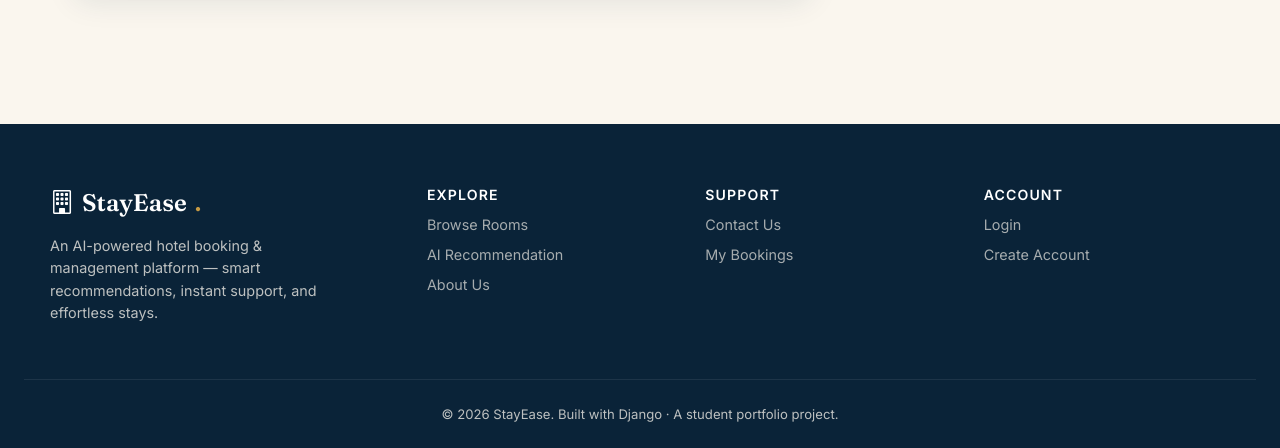
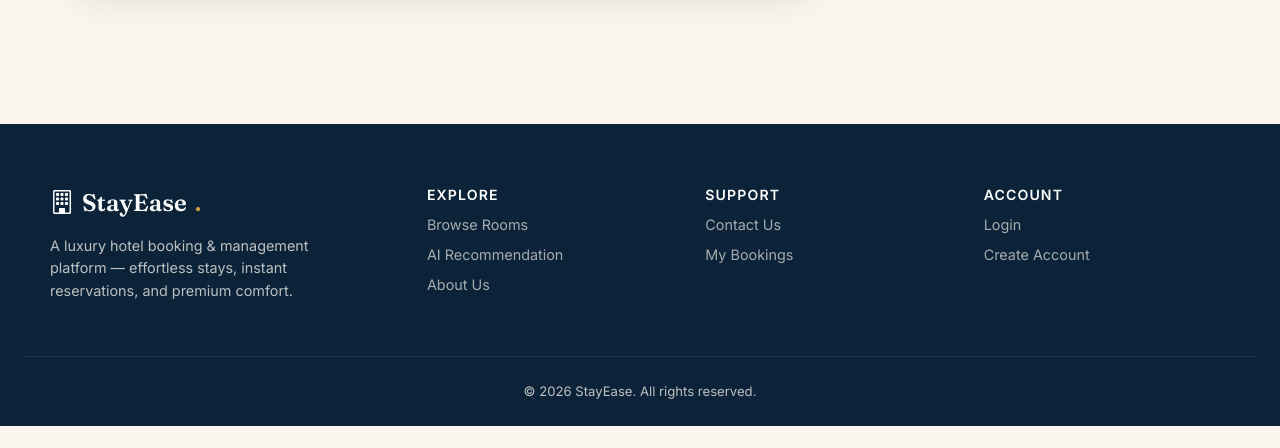
Before and after one commit to krishnapatidar2805/StayEase, a Django app: page /accounts/dashboard/ in a window 1280 px wide. Shown: the part 1715-2163 px from the top of the page. After the commit the page ends 2141 px from the top, so only its background shows below. Run offline with Django 5.2, Linux system fonts and the light colour scheme; a user stored in the database is signed in; data comes from the database, SQL or seed files in the repository; data that the repository does not hold is empty.

Commit message:
Removed AI-Powered branding completely

```diff
--- a/StayEase/core/context_processors.py
+++ b/StayEase/core/context_processors.py
@@ -2,7 +2,7 @@ def site_context(request):
     """Global template variables available on every page."""
     context = {
         'SITE_NAME': 'StayEase',
-        'SITE_TAGLINE': 'AI-Powered Hotel Booking & Management',
+        'SITE_TAGLINE': 'Hotel Booking & Management',
     }
 
     if getattr(request, 'user', None) and request.user.is_authenticated and request.user.is_staff:
--- a/StayEase/templates/base.html
+++ b/StayEase/templates/base.html
@@ -76,7 +76,7 @@
   <div class="footer-grid">
     <div>
       <div class="brand" style="color:#fff;"><i class="bi bi-building"></i> StayEase<span class="dot">.</span></div>
-      <p style="margin-top:14px; font-size:.9rem; max-width: 300px;">An AI-powered hotel booking &amp; management platform — smart recommendations, instant support, and effortless stays.</p>
+      <p style="margin-top:14px; font-size:.9rem; max-width: 300px;">A luxury hotel booking &amp; management platform — effortless stays, instant reservations, and premium comfort.</p>
     </div>
     <div>
       <h4>Explore</h4>
@@ -95,7 +95,7 @@
       <a href="{% url 'accounts:register' %}">Create Account</a>
     </div>
   </div>
-  <div class="footer-bottom">&copy; {% now "Y" %} StayEase. Built with Django &middot; A student portfolio project.</div>
+  <div class="footer-bottom">&copy; {% now "Y" %} StayEase. All rights reserved.</div>
 </footer>
 
 <!-- AI Chatbot Widget -->
```
Also changed, not shown: StayEase/README.md.
